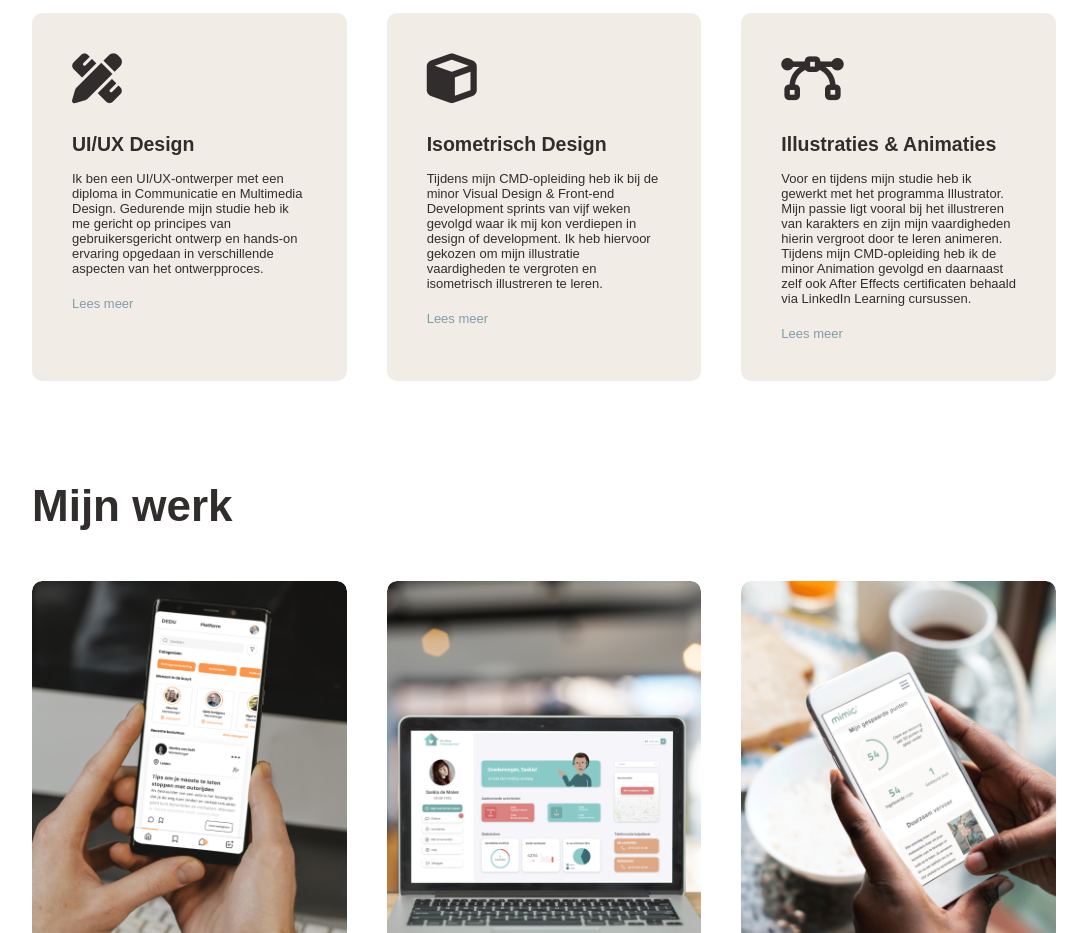
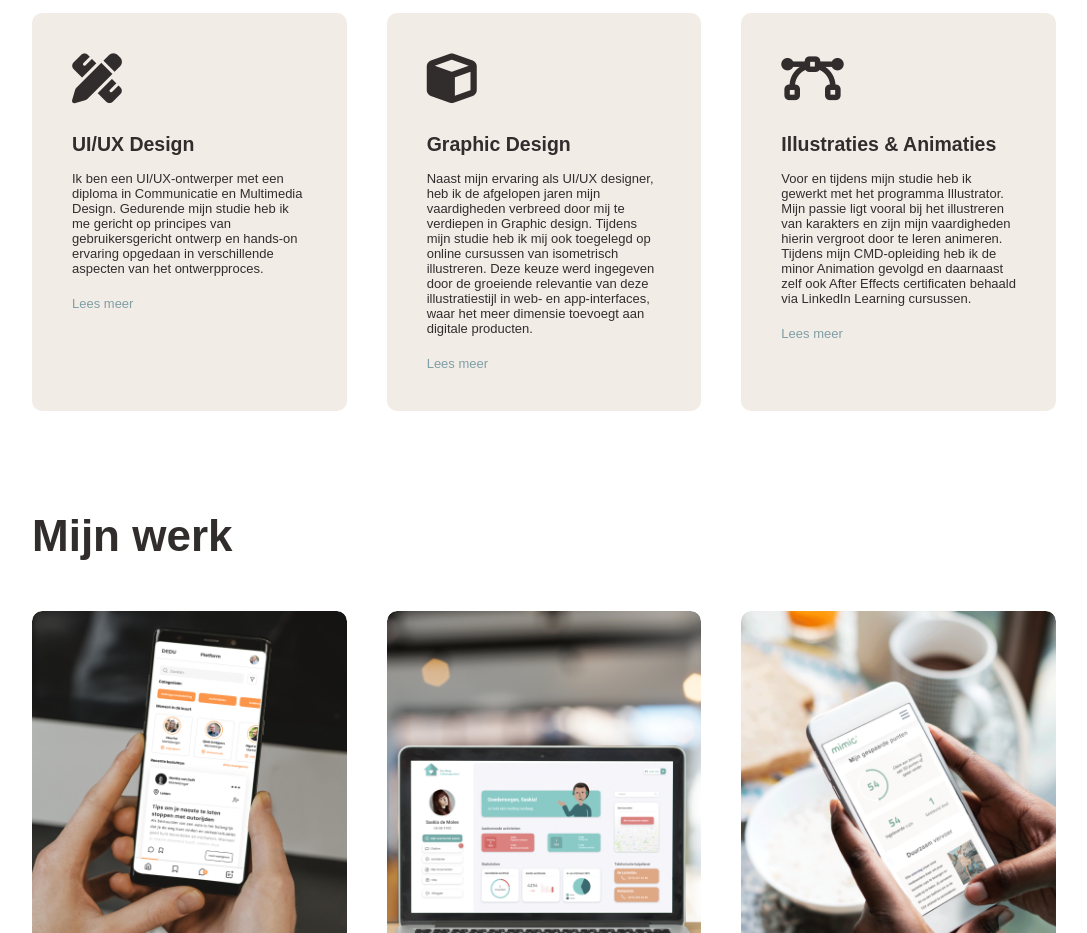
Before and after one commit to kayleighvp/Portfolio, a plain HTML site: page index.html in a window 1280 px wide. Shown: the part 1400-2333 px from the top of the page, without its empty margins (96-1183 px from the left). Drawn offline with Linux system fonts and the light colour scheme.

Commit message:
Update index.html
tekst aanpassing

```diff
--- a/index.html
+++ b/index.html
@@ -94,9 +94,9 @@
             </div>
             <div>
                 <i class="fa-solid fa-cube"></i>
-                <h2>Isometrisch Design</h2>
-                <p> Tijdens mijn CMD-opleiding heb ik bij de minor Visual Design & Front-end Development sprints van vijf weken gevolgd waar ik mij kon verdiepen in design of development.
-                    Ik heb hiervoor gekozen om mijn illustratie vaardigheden te vergroten en isometrisch illustreren te leren. </p>
+                <h2>Graphic Design</h2>
+                <p> Naast mijn ervaring als UI/UX designer, heb ik de afgelopen jaren mijn vaardigheden verbreed door mij te verdiepen in Graphic design.
+                    Tijdens mijn studie heb ik mij ook toegelegd op online cursussen van isometrisch illustreren. Deze keuze werd ingegeven door de groeiende relevantie van deze illustratiestijl in web- en app-interfaces, waar het meer dimensie toevoegt aan digitale producten. </p>
                <a href="service-isometrisch-design.html">Lees meer</a>
             </div>
             <div>
```
